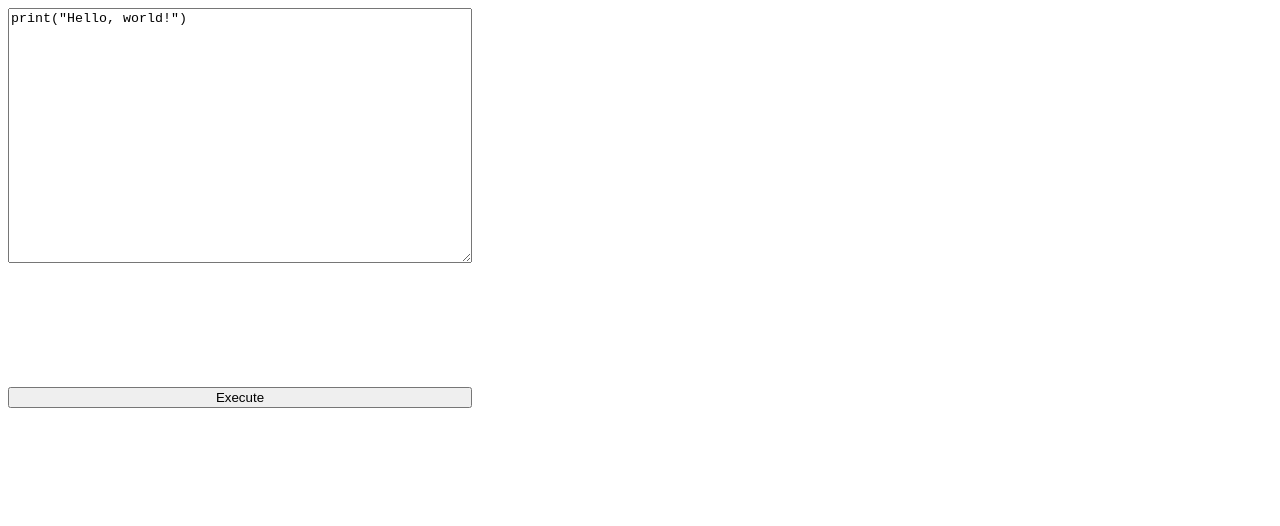
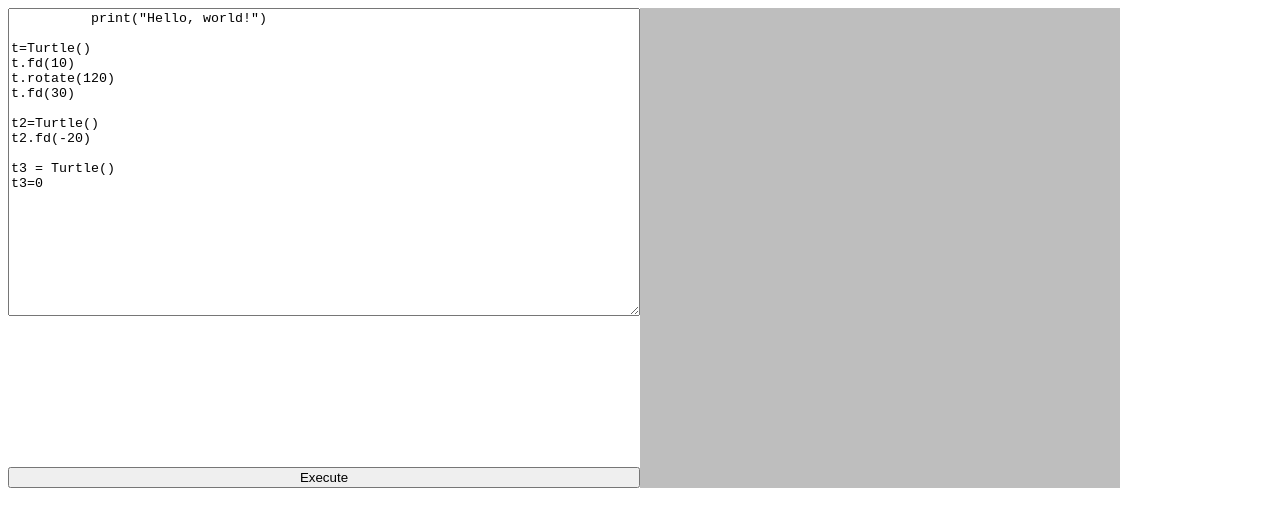
Before and after one commit to pktiuk/mylang_logo, a plain HTML site: page web_interface/index.html in a window 1280 px wide. Drawn offline with Linux system fonts and the light colour scheme.

Commit message:
Tweaks to html

```diff
--- a/web_interface/index.html
+++ b/web_interface/index.html
@@ -4,7 +4,7 @@
     <title>Mylang online</title>
     <style>
       #execution_block {
-        height: 50vh;
+        height: 60vh;
         width: 100%;
         display: flex;
         flex-direction: row;
@@ -19,12 +19,29 @@
       #btn_execute {
         flex: none;
       }
+      #mylang_canvas {
+        background-color: rgb(190, 190, 190);
+        aspect-ratio: 1 / 1;
+      }
     </style>
   </head>
   <body>
     <div id="execution_block">
       <div style="display: flex; flex-direction: column; width: 50%">
-        <textarea id="code_area">print("Hello, world!")</textarea>
+        <textarea id="code_area">
+          print("Hello, world!")
+
+t=Turtle()
+t.fd(10)
+t.rotate(120)
+t.fd(30)
+
+t2=Turtle()
+t2.fd(-20)
+
+t3 = Turtle()
+t3=0
+        </textarea>
         <div id="log_area"></div>
         <button id="btn_execute">Execute</button>
       </div>
```
